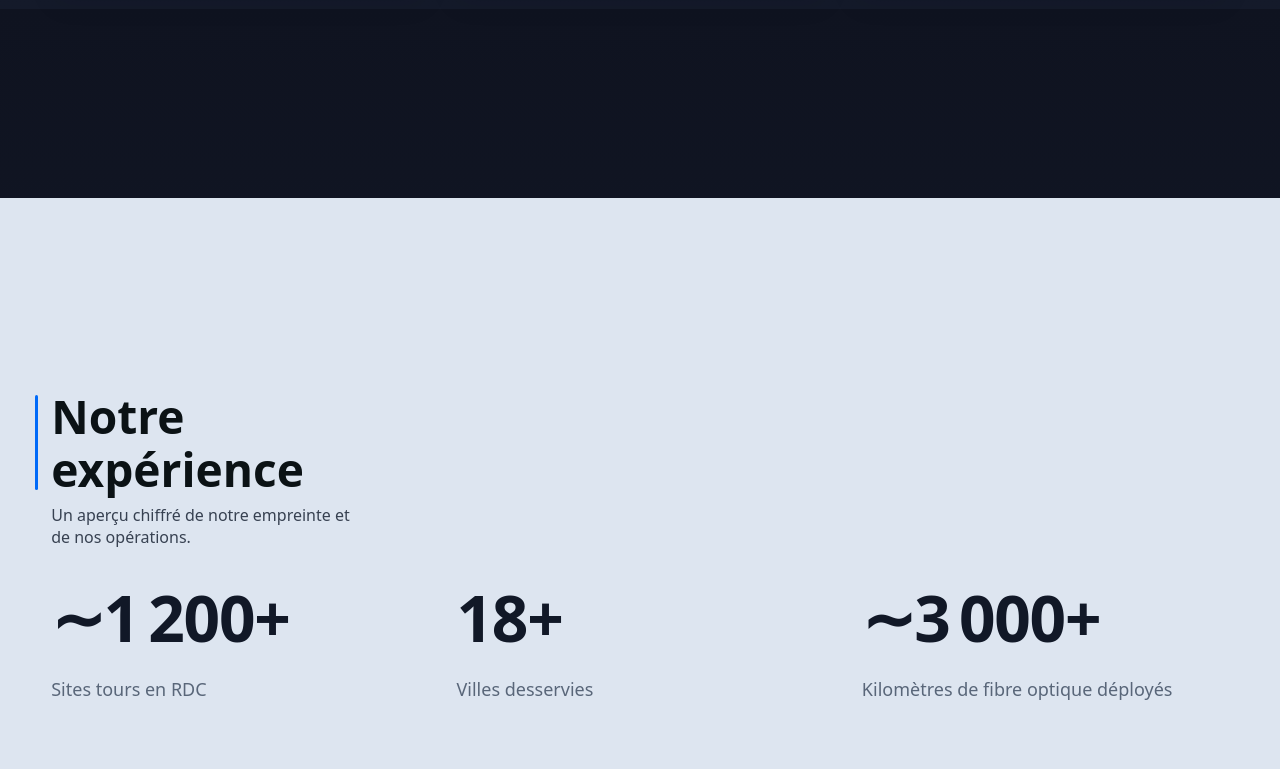
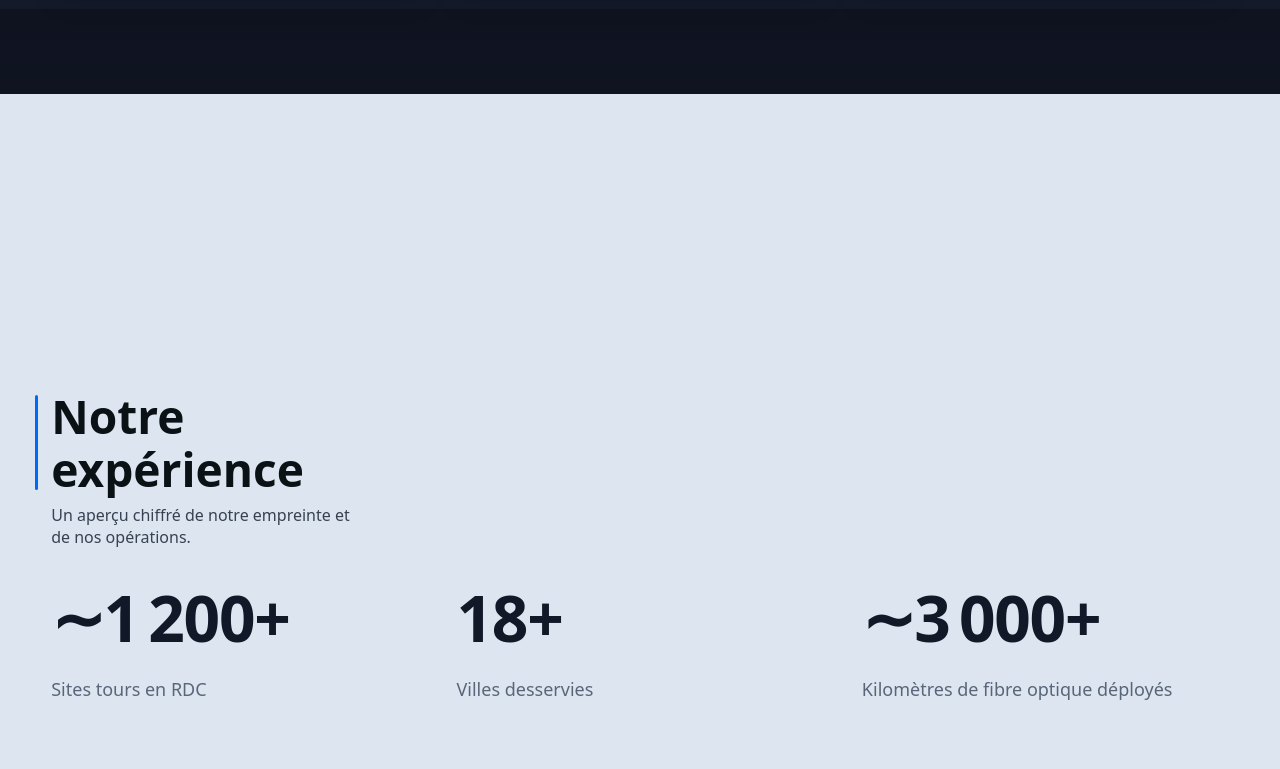
Before and after one commit to polytechrdc-lab/optimums, a Next.js app: page / in a window 1280 px wide. Shown: the part 2391-3160 px from the top of the page. Built offline with nearby package versions, Linux system fonts and the light colour scheme.

Commit message:
fix(kpi-band): set section background to #DDE5F0 to eliminate dark filler panel between A (Notre expérience) and B (image/parallax)

```diff
--- a/app/globals.css
+++ b/app/globals.css
@@ -1191,7 +1191,7 @@ section .site-footer { display: none !important; }
 @media (prefers-reduced-motion: reduce) { .edcard-img, .edcard-arrow svg { transition: none !important; } }
 
 /* KPI Band */
-.kpi-band { position: relative; background: transparent; color: var(--ink); overflow: hidden; z-index: 1;
+.kpi-band { position: relative; background: #DDE5F0; color: var(--ink); overflow: hidden; z-index: 1;
   /* Scrolling height for the section */
   height: clamp(180vh, 200vh, 220vh);
   /* Horizontal paddings target: 24–40px via variable */
```
